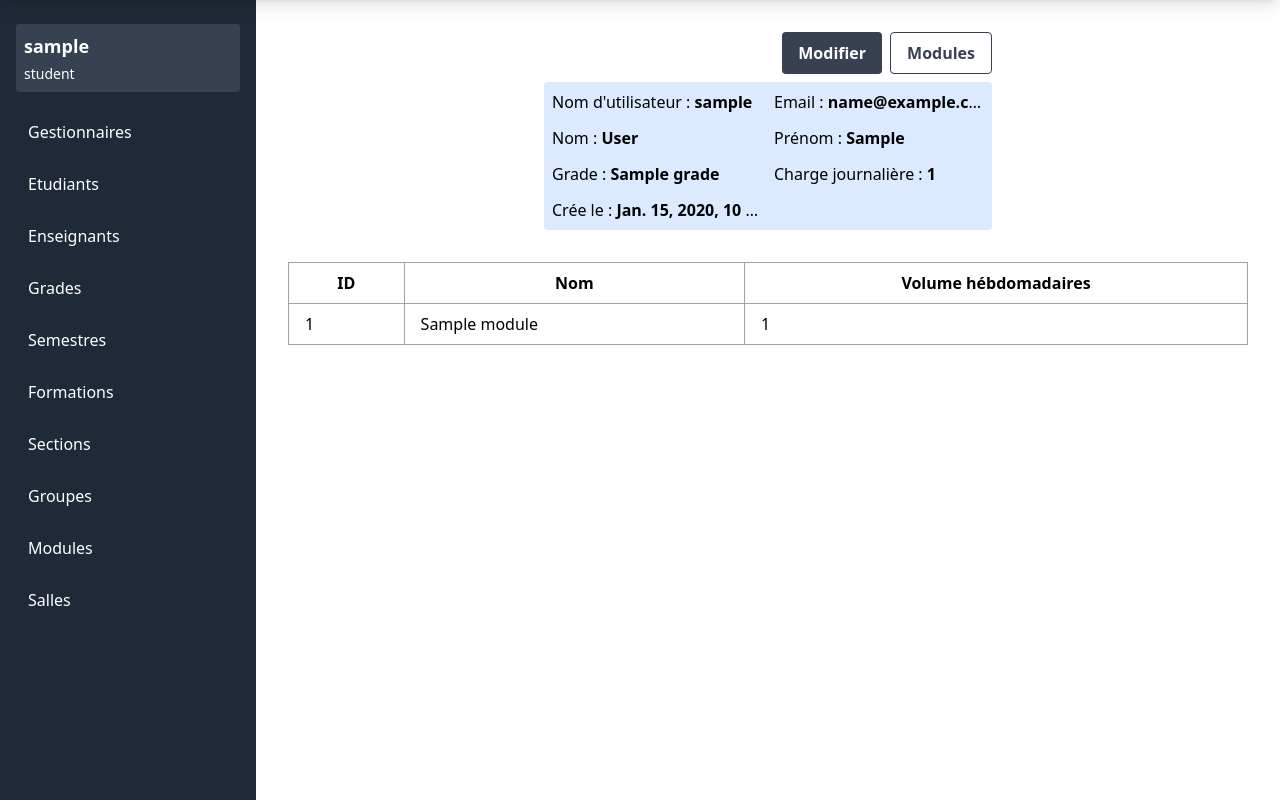
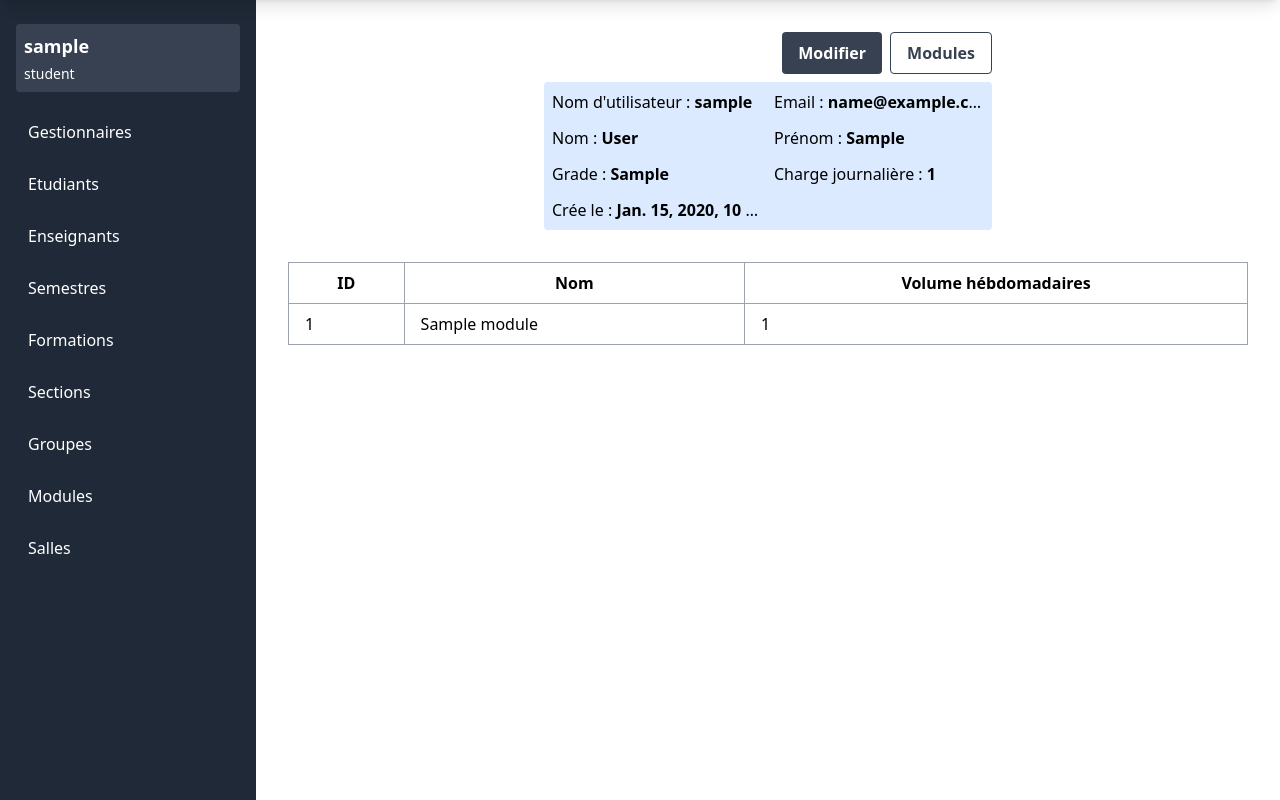
Before and after one commit to AkliYalaoui/university-resources-scheduler, a Django app: page /teachers/1 in a window 1280 px wide. Shown: the part 48-848 px from the top of the page. Run offline with Django 4.2, Linux system fonts and the light colour scheme; a user stored in the database is signed in; tables that the repository leaves empty hold one stand-in row (values such as "Sample post"); some libraries are stand-ins or nearby versions.

Commit message:
remove grade table

```diff
--- a/scheduler/models.py
+++ b/scheduler/models.py
@@ -1,7 +1,6 @@
 from django.db import models
 from django.contrib.auth.models import AbstractUser
 import datetime
-from django.core.exceptions import ValidationError
 
 class Semestre(models.Model):
     name = models.CharField(max_length=100)
@@ -61,17 +60,17 @@ class CustomUser(AbstractUser):
     user_type = models.CharField(max_length=10, choices=USER_TYPE_CHOICES)
 
 
-class Grade(models.Model):
-    name = models.CharField(max_length=200, unique=True)
+# class Grade(models.Model):
+#     name = models.CharField(max_length=200, unique=True)
 
-    def __str__(self) -> str:
-        return self.name
+#     def __str__(self) -> str:
+#         return self.name
 
 class Enseignant(models.Model):
     user = models.OneToOneField(CustomUser, on_delete=models.CASCADE, primary_key=True)
     daily_load = models.IntegerField(default=6)
     modules = models.ManyToManyField(Module)
-    grade = models.ForeignKey(Grade, on_delete=models.CASCADE)
+    grade = models.CharField(max_length=200)
 
 class Etudiant(models.Model):
     user = models.OneToOneField(CustomUser, on_delete=models.CASCADE, primary_key=True)
--- a/scheduler/templates/layouts/auth.html
+++ b/scheduler/templates/layouts/auth.html
@@ -89,10 +89,6 @@
                  class="block p-3 rounded hover:bg-gray-700 truncate">Enseignants</a>
             </li>
             <li>
-              <a href="{% url 'grades' %}"
-                 class="block p-3 rounded hover:bg-gray-700 truncate">Grades</a>
-            </li>
-            <li>
               <a href="{% url 'semesters' %}"
                  class="block p-3 rounded hover:bg-gray-700 truncate">Semestres</a>
             </li>
--- a/scheduler/templates/teachers/details.html
+++ b/scheduler/templates/teachers/details.html
@@ -16,7 +16,7 @@
                 <button class="bg-white text-gray-700 hover:text-gray-600 border border-gray-700 font-bold py-2 px-4 rounded"
                         id="openModules">Modules</button>
             </div>
-            <div class="p-2 rounded bg-blue-100 grid grid-cols-1 sm:grid-cols-2 gap-3 ">
+            <div class="p-2 rounded bg-blue-100 grid grid-cols-1 sm:grid-cols-2 gap-3">
                 <p class="truncate">
                     Nom d'utilisateur : <b>{{ teacher.user.username }}</b>
                 </p>
@@ -40,7 +40,7 @@
                 </p>
             </div>
         </header>
-            <div class="overflow-x-auto my-8">
+        <div class="overflow-x-auto my-8">
             <table class="border-collapse border border-gray-400 w-full">
                 <thead>
                     <tr>
@@ -141,17 +141,10 @@
                            value="{{ teacher.daily_load }}"
                            class="border border-gray-400 px-4 py-2 mb-4 rounded">
                     <label for="grade" class="block mb-2">Grade:</label>
-                    <select name="grade"
-                            id="grade"
-                            class="border border-gray-400 px-4 py-2 mb-4 rounded">
-                        {% for grade in grades %}
-                            {% if grade.id == teacher.grade.id %}
-                                <option value="{{ grade.id }}" selected>{{ grade.name }}</option>
-                            {% else %}
-                                <option value="{{ grade.id }}">{{ grade.name }}</option>
-                            {% endif %}
-                        {% endfor %}
-                    </select>
+                    <input type="grade"
+                           id="grade"
+                           name="grade"
+                           class="border border-gray-400 px-4 py-2 mb-4 rounded">
                     <button type="submit"
                             class="bg-gray-700 hover:bg-gray-600 text-white font-bold py-2 px-4 rounded">
                         Enregistrer
--- a/scheduler/urls.py
+++ b/scheduler/urls.py
@@ -3,7 +3,7 @@ from django.urls import path
 from .views.auth import login_view, logout_view, profile_view
 from .views.students import students_home_view, students_view, student_details_view
 from .views.teachers import teachers_home_view, teachers_view, teacher_details_view
-from .views.grades import grades_view, grade_details_view
+# from .views.grades import grades_view, grade_details_view
 from .views.admins import admins_view, admin_details_view
 from .views.formations import formations_view, formation_details_view
 from .views.home import home_view
@@ -24,8 +24,8 @@ urlpatterns = [
     path("students/<int:student_id>", student_details_view, name="student_details"),
     path("teachers/", teachers_view, name="teachers"),
     path("teachers/<int:teacher_id>", teacher_details_view, name="teacher_details"),
-    path("grades/", grades_view, name="grades"),
-    path("grades/<int:grade_id>", grade_details_view, name="grade_details"),
+    # path("grades/", grades_view, name="grades"),
+    # path("grades/<int:grade_id>", grade_details_view, name="grade_details"),
     path("formations/", formations_view, name="formations"),
     path("formations/<int:formation_id>", formation_details_view, name="formation_details"),
     path("sections/", sections_view, name="sections"),
--- a/scheduler/views/teachers.py
+++ b/scheduler/views/teachers.py
@@ -2,7 +2,7 @@ from django.shortcuts import render, redirect, get_object_or_404
 from django.contrib.auth import get_user_model
 from django.contrib.auth.decorators import login_required
 from ..decorators import admin_required, teacher_required
-from ..models import  Semestre, Module, Enseignant, Seance, Grade
+from ..models import  Semestre, Module, Enseignant, Seance
 from django.core.paginator import Paginator
 from django.urls import reverse
 import datetime
@@ -109,7 +109,7 @@ def teachers_view(request):
     if request.method == 'POST':
         try:
             username = request.POST['username']
-            grade_id = request.POST['grade']
+            grade = request.POST['grade']
             daily_load = request.POST['daily_load']
             first_name = request.POST['first_name']
             last_name = request.POST['last_name']
@@ -118,7 +118,6 @@ def teachers_view(request):
             user = CustomUser.objects.create_user(
                 username=username, password=password, email=email, first_name=first_name, last_name=last_name, user_type='teacher')
 
-            grade = Grade.objects.get(id=grade_id)
             teacher = Enseignant.objects.create(
                 user=user, grade=grade, daily_load=daily_load)
             return redirect('teachers')
@@ -129,13 +128,11 @@ def teachers_view(request):
     else:
         error = request.GET.get('error')
         teachers = Enseignant.objects.all()
-        grades = Grade.objects.all()
         paginator = Paginator(teachers, 20)
         page_number = request.GET.get('page')
         teachers = paginator.get_page(page_number)
         teachers_context = {
             'teachers': teachers,
-            'grades': grades,
             'error': error,
         }
         return render(request=request, template_name="teachers/home.html", context=teachers_context)
@@ -154,7 +151,7 @@ def teacher_details_view(request, teacher_id):
     elif request.method == 'POST' and request.POST["_method"] == "put":
         try:
             username = request.POST['username']
-            grade_id = request.POST['grade']
+            grade = request.POST['grade']
             daily_load = request.POST['daily_load']
             first_name = request.POST['first_name']
             last_name = request.POST['last_name']
@@ -166,7 +163,6 @@ def teacher_details_view(request, teacher_id):
             teacher.user.email = email
             teacher.user.save()
 
-            grade = Grade.objects.get(id=grade_id)
             teacher.grade = grade
             teacher.daily_load = daily_load
             teacher.save()
@@ -183,14 +179,12 @@ def teacher_details_view(request, teacher_id):
     elif request.method == 'GET':
         error = request.GET.get('error')
         modules = Module.objects.all()
-        grades = Grade.objects.all()
         teacher_modules = teacher.modules.all
         print(teacher_modules)
         teacher_context = {
             'teacher': teacher,
             "teacher_modules": teacher_modules,
             "modules": modules,
-            "grades": grades,
             "error": error,
         }
         return render(request=request, template_name="teachers/details.html", context=teacher_context)
```
Also changed, not shown: scheduler/forms.py (+5 -5 lines), scheduler/templates/teachers/home.html (+3 -5 lines), scheduler/views/grades.py (+62 -62 lines), scheduler/migrations/0010_alter_enseignant_grade_delete_grade.py (added).
